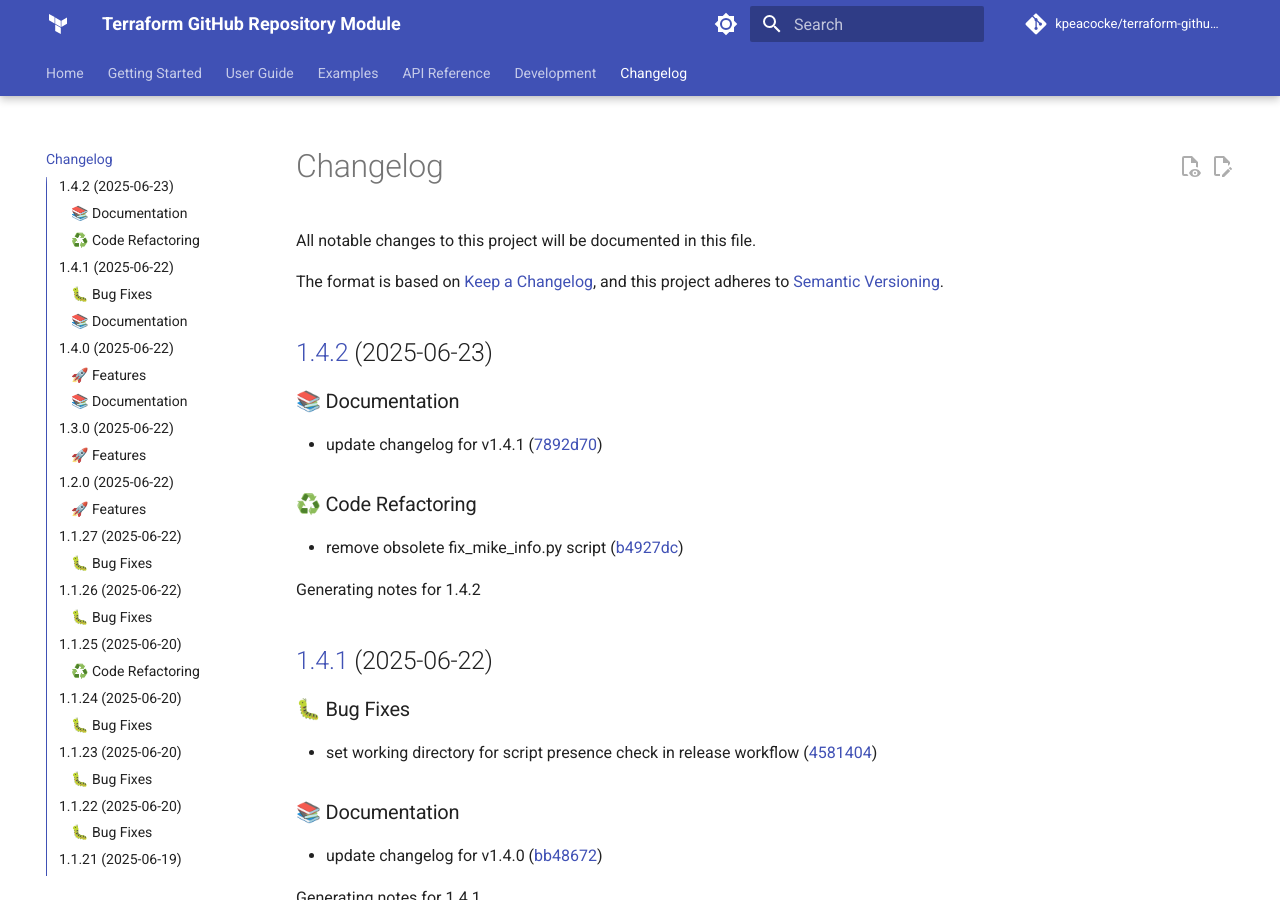
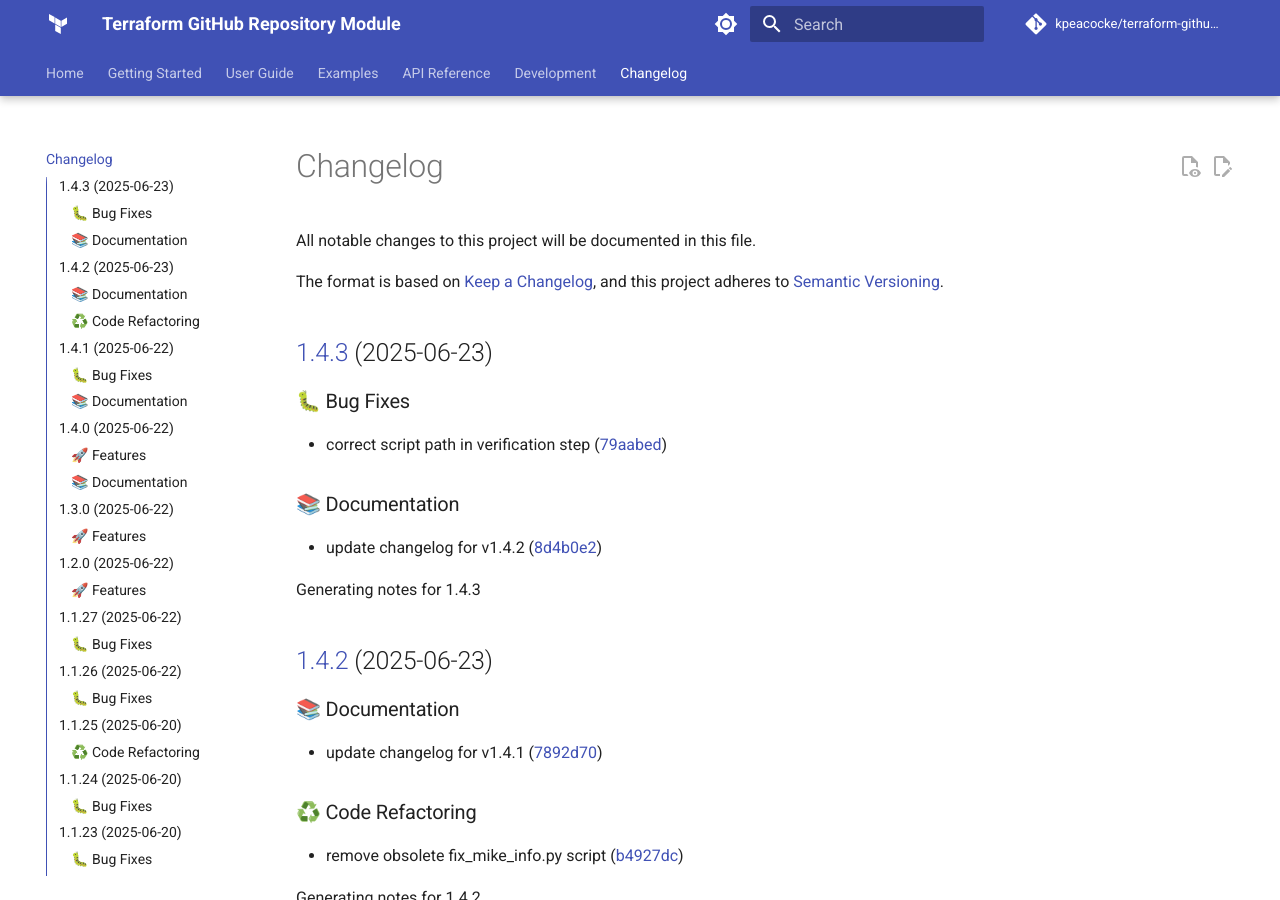
Before and after one commit to kpeacocke/terraform-github-repo, an MkDocs documentation site: the page built from docs/changelog.md, in a window 1280 px wide and 900 px high. Built offline with MkDocs 1.6.1 and Material for MkDocs 9.7.7, drawn with Linux system fonts in a browser that asks for light colours; comment, search, counter and statistics services are not loaded; the version menu is left out.

Commit message:
docs: update changelog for v1.4.3

```diff
--- a/docs/changelog.md
+++ b/docs/changelog.md
@@ -6,6 +6,19 @@ The format is based on [Keep a Changelog](https://keepachangelog.com/en/1.0.0/),
 and this project adheres to [Semantic Versioning](https://semver.org/spec/v2.0.0.html).
 
 <!-- markdownlint-disable MD024 -->
+
+## [1.4.3](https://github.com/kpeacocke/terraform-github-repo/compare/v1.4.2...v1.4.3) (2025-06-23)
+
+### 🐛 Bug Fixes
+
+* correct script path in verification step ([79aabed](https://github.com/kpeacocke/terraform-github-repo/commit/79aabed20254e75f1bc8bc5465a92a55a45a4da9))
+
+### 📚 Documentation
+
+* update changelog for v1.4.2 ([8d4b0e2](https://github.com/kpeacocke/terraform-github-repo/commit/8d4b0e2fb89eaabf0bbcfe3feb95943b5b0707a2))
+
+
+Generating notes for 1.4.3
 
 ## [1.4.2](https://github.com/kpeacocke/terraform-github-repo/compare/v1.4.1...v1.4.2) (2025-06-23)
 
```
